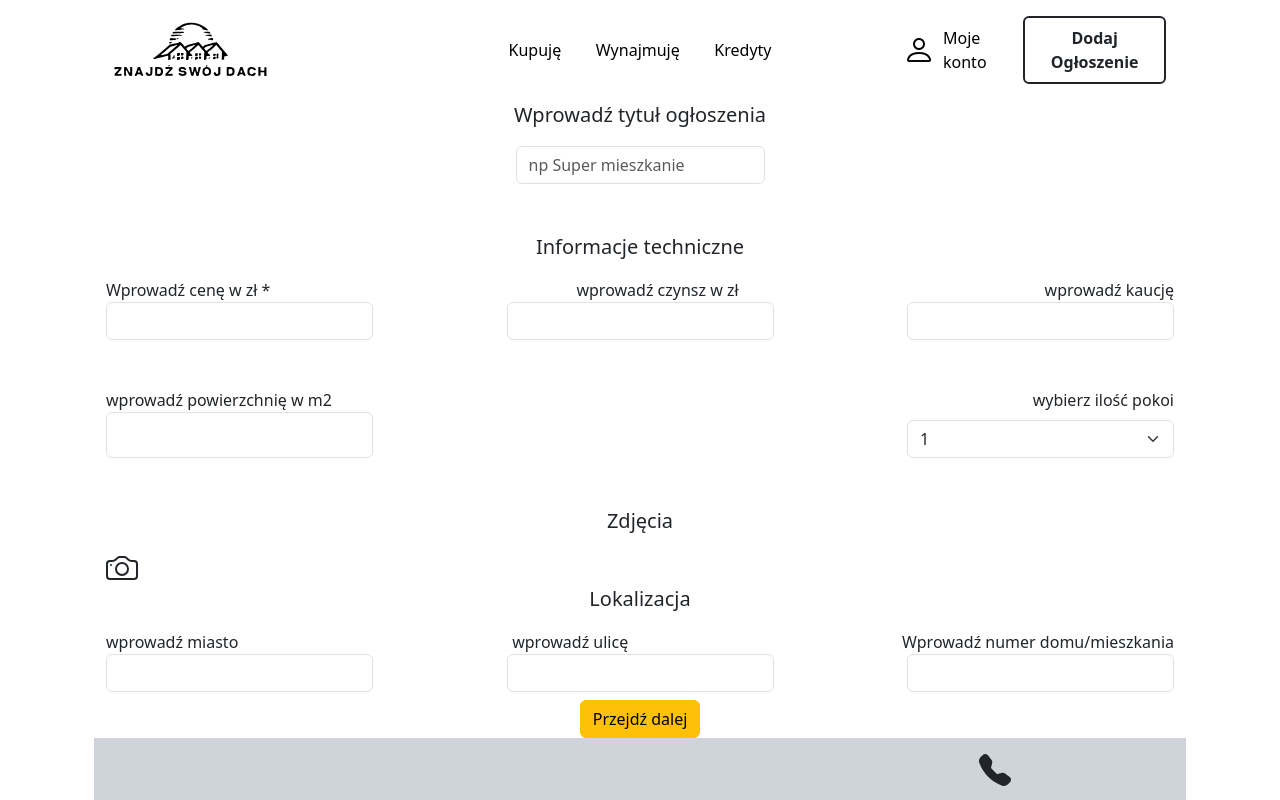
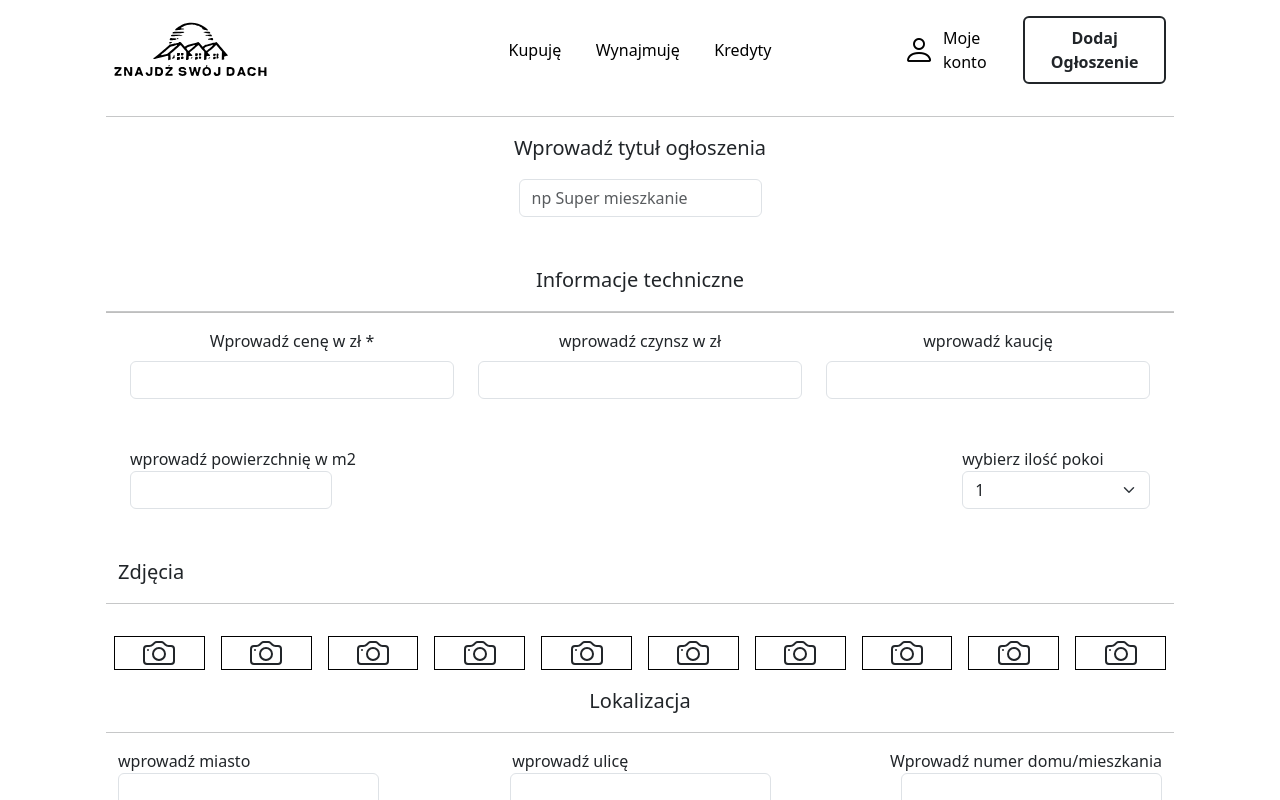
Before and after one commit to miluski/FindYourHouse, a React (Vite) app in the folder frontend/: page /add-offer in a window 1280 px wide. Both pictures are taken after a click on the button "Przejdź dalej". Shown: the top 800 px of the page. Built offline with nearby package versions, Linux system fonts and the light colour scheme.

Commit message:
Fixed all the things, that wasn't approve with first commit

```diff
--- a/frontend/src/views/AddOfferView/AddLocationView.tsx
+++ b/frontend/src/views/AddOfferView/AddLocationView.tsx
@@ -1,19 +1,26 @@
-
 import { Container, Form } from "react-bootstrap";
+import { SeparateLine } from "./SeparateLine";
 
 export const AddLocationView = () => {
   return (
-
-        <><Container fluid className="d-flex align-items-center fs-5 flex-column mb-3">
+    <>
+      <Container
+        fluid
+        className="d-flex align-items-center fs-5 flex-column mb-3"
+      >
         <text className="fs-5 "> Lokalizacja </text>
-        </Container><Container className="align-items-center justify-content-between d-flex">
+      </Container>
+      <SeparateLine/>
+      <Container className="align-items-center justify-content-between d-flex">
         <text aria-required> wprowadź miasto</text>
         <text aria-required> wprowadź ulicę</text>
         <text> Wprowadź numer domu/mieszkania </text>
-            </Container><Container className="justify-content-between d-flex mb-2 ">
+      </Container>
+      <Container className="justify-content-between d-flex mb-2 ">
         <Form.Control type="text" className="w-25 mt-2'" />
         <Form.Control type="text" className="w-25  mt-2'" />
         <Form.Control type="number" className="w-25  mt-2'" />
-            </Container></>
+      </Container>
+    </>
   );
 };
--- a/frontend/src/views/AddOfferView/AddOfferTittleView.tsx
+++ b/frontend/src/views/AddOfferView/AddOfferTittleView.tsx
@@ -1,9 +1,12 @@
 import { Container,Form } from "react-bootstrap"
+import { SeparateLine } from "./SeparateLine"
 
 export const AddOfferTittleView = () => {
 
     return (
-        <><Container fluid className="d-flex align-items-center fs-5 flex-column mt-6 mb-1">
+        <>
+        <SeparateLine/>
+        <Container fluid className="d-flex align-items-center fs-5 flex-column mt-6 mb-1">
             <text>
                 Wprowadź tytuł ogłoszenia
             </text>
--- a/frontend/src/views/AddOfferView/AddOfferView.tsx
+++ b/frontend/src/views/AddOfferView/AddOfferView.tsx
@@ -24,7 +24,9 @@ export const AddOfferView = () => {
   };
 
   return (
+
     <Container>
+
       {actualSiteNumber === 1 ? (
         <Container fluid>
           <HeaderView />
@@ -35,23 +37,34 @@ export const AddOfferView = () => {
             <ChooseApartmentType />
             <AddOfferActionButton />
           </Container>
-          <FooterView />
+          <FooterView/>
         </Container>
       ) : (
         actualSiteNumber === 2 && (
-          <Container fluid>
+          <Container fluid className="overflow-auto mb-5">
             <HeaderView />
+            <Container className="overflow-auto mb-5">
               <AddOfferTittleView />
               <AddTechnicalInformatin />
               <AddPicturesView />
               <AddLocationView />
-            <Container fluid className="align-items-center d-flex flex-column">
+              <Container
+                fluid
+                className="align-items-center d-flex flex-column mb-5"
+              >
                 <AddOfferActionButton />
             </Container>
-            <FooterView />
             </Container>
+          <FooterView/>
+          </Container>
+
+
+
         )
       )}
+
       </Container>
+
+
   );
 };
--- a/frontend/src/views/AddOfferView/AddPicturesView.tsx
+++ b/frontend/src/views/AddOfferView/AddPicturesView.tsx
@@ -1,30 +1,41 @@
 import { Col, Container, Row } from "react-bootstrap";
 import { Camera } from "react-bootstrap-icons";
+import { SeparateLine } from "./SeparateLine";
+import "./Index.css";
 
 export const AddPicturesView = () => {
   const addPictureView: string[] = [];
+  const handleClick = (value: string) => {
+    console.log(`Clicked on ${value}`);
+  };
+
+  const cameraArray = Array.from({ length: 10 }, (_, index) => index + 1);
 
   return (
     <>
       <Container
         fluid
-        className="d-flex align-items-center fs-5 flex-column mb-3"
+        className="d-flex align-items-center fs-5 flex-row mb-3 "
       >
         <text className="fs-5 "> Zdjęcia </text>
       </Container>
+      <SeparateLine />
       <Container>
         <Row>
           {addPictureView.map((value: string, index: number) => (
-            <Col className="border border-black shadow-md m-4 p-4" key={index}>
+            <Col className="border border-black shadow-md m-4 p-4 " key={index}>
               {value}
-              {value === "Picture" && <Camera size={32} />}
             </Col>
           ))}
         </Row>
-        <Row className="d-flex justify-content-between">
-          <Col xs={6} md={4}>
-            <Camera size={32} />
-          </Col>
+        <Row className="d-flex justify-content-between cursor-pointer  ">
+          {cameraArray.map((cameraIndex: number) => (
+            <Col className="mb-3 mt-3 border border-black d-flex justify-content-center align-items-between button m-2 "
+              key={cameraIndex}
+            >
+              <Camera size={32} onClick={() => handleClick(cameraIndex)}></Camera>
+            </Col>
+          ))}
         </Row>
       </Container>
     </>
--- a/frontend/src/views/AddOfferView/AddTechnincalInformation.tsx
+++ b/frontend/src/views/AddOfferView/AddTechnincalInformation.tsx
@@ -1,26 +1,46 @@
-import { Container, Form } from "react-bootstrap"
-import { ChooseRoomQuantity } from "./ChooseRoomsQuantity"
+import { Container, Form } from "react-bootstrap";
+import { ChooseRoomQuantity } from "./ChooseRoomsQuantity";
+import { SeparateLine } from "./SeparateLine";
 
 export const AddTechnicalInformatin = () => {
   return (
-        <><Container fluid className="d-flex align-items-center fs-5 flex-column mb-3">
+    <>
+      <Container
+        fluid
+        className="d-flex align-items-center fs-5 flex-column mb-3"
+      >
         <text className="fs-5 "> Informacje techniczne </text>
-        </Container><Container className="align-items-center justify-content-between d-flex">
+      </Container>
+      <SeparateLine />
+      <Container className="align-items-center justify-content-center d-flex  ">
+        <Container className="d-flex flex-column align-items-center">
           <text> Wprowadź cenę w zł * </text>
+          <Form.Control type="number" className="w-26 mb-5 mt-2" />
+        </Container>
+        <Container className="d-flex flex-column align-items-center">
           <text aria-required> wprowadź czynsz w zł</text>
+          <Form.Control type="number" className="w-26 mb-5 mt-2 " />
+        </Container>
+        <Container className="d-flex flex-column align-items-center">
           <text aria-required> wprowadź kaucję</text>
+          <Form.Control type="number" className="w-26 mb-5 mt-2 " />
+        </Container>
+      </Container>
+      <Container
+        fluid
+        className="align-items-start justify-content-center d-flex "
+      >
+        <Container fluid className=" flex-column align-items-start">
+          <text aria-required> wprowadź powierzchnię w m2</text>
+          <Form.Control type="number" className="w-25 mb-5 mt-2'" />
+        </Container>
 
-            </Container><Container className="justify-content-between d-flex">
-                <Form.Control type="number" className="w-25 mb-5 mt-2'" />
-                <Form.Control type="number" className="w-25 mb-5 mt-2'" />
-                <Form.Control type="number" className="w-25 mb-5 mt-2'" />
-            </Container><Container fluid className="d-inline-flex justify-content-between">
-                <text aria-required> wprowadź powierzchnię w m2</text>
+        <Container className=" flex-column align-items-center w-25">
           <text> wybierz ilość pokoi</text>
+          <ChooseRoomQuantity />
         </Container>
-            <Container fluid className="d-inline-flex justify-content-between">
-            <Form.Control type="number" className="w-25 mb-5 mt-2'"/>
-            <ChooseRoomQuantity/>
-            </Container> </>
-    )
-}
+        </Container>
+
+    </>
+  );
+};
--- a/frontend/src/views/AddOfferView/ChooseApartmentType.tsx
+++ b/frontend/src/views/AddOfferView/ChooseApartmentType.tsx
@@ -1,17 +1,24 @@
 import { Col, Row } from "react-bootstrap";
-import {
-  BuildingFill,
-  HouseDoorFill,
-} from "react-bootstrap-icons";
+import { BuildingFill, HouseDoorFill } from "react-bootstrap-icons";
 import { PiGarageBold } from "react-icons/pi";
+import "./Index.css";
 
 const apartmentTypeTiles = ["Dom", "Mieszkanie", "Garaż"];
 
 export default function ChooseApartmentType() {
+  const handleClick = (value: string) => {
+
+    console.log(`Clicked on ${value}`);
+  };
+
   return (
-    <Row className="d-flex justify-content-between">
+    <Row className="d-flex justify-content-between ">
       {apartmentTypeTiles.map((value: string, index: number) => (
-        <Col className="border border-black shadow-md m-4 p-4" key={index}>
+        <Col
+          className="border border-black shadow-md m-4 p-4 cursor-pointer button icons-position "
+          key={index}
+          onClick={() => handleClick(value)}
+        >
           {value}
           {value === "Dom" ? (
             <HouseDoorFill size={32} />
--- a/frontend/src/views/AddOfferView/ChooseRoomsQuantity.tsx
+++ b/frontend/src/views/AddOfferView/ChooseRoomsQuantity.tsx
@@ -3,7 +3,7 @@ import { Form } from 'react-bootstrap';
 
 export const ChooseRoomQuantity = () => {
   return (
-      <Form className='w-25 mb-5 mt-2'>
+      <Form className='w-27 mb-2'>
       <Form.Select >
         <option value="one"> 1</option>
         <option value="two">2</option>
--- /dev/null
+++ b/frontend/src/views/AddOfferView/Index.css
@@ -0,0 +1,13 @@
+.cursor-pointer {
+	cursor: pointer;
+}
+.button:hover {
+	background-color: yellow;
+	opacity: 0.9;
+	}
+.icons-position {
+ display: flex;
+ flex-direction: column;
+ width: 12vw;
+ align-items: center;
+}
--- /dev/null
+++ b/frontend/src/views/AddOfferView/SeparateLine.tsx
@@ -0,0 +1,5 @@
+import React from 'react';
+
+export const SeparateLine: React.FC = () => {
+    return <hr style={{ width: '100%', height: '0.1vw', backgroundColor: 'black' }} />;
+};
```
Lines whose indentation alone changed are shown as unchanged.
